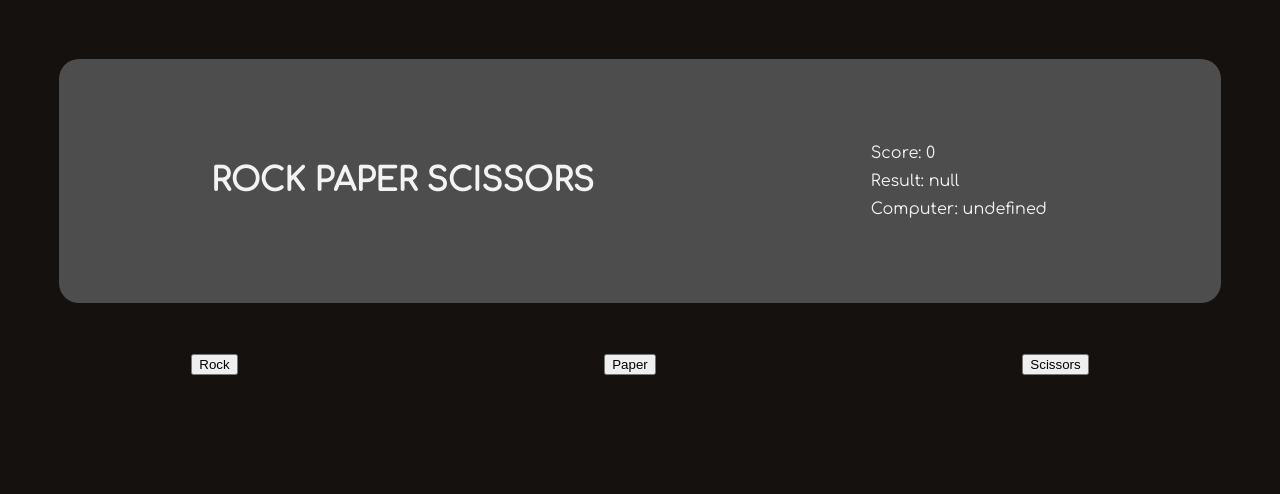
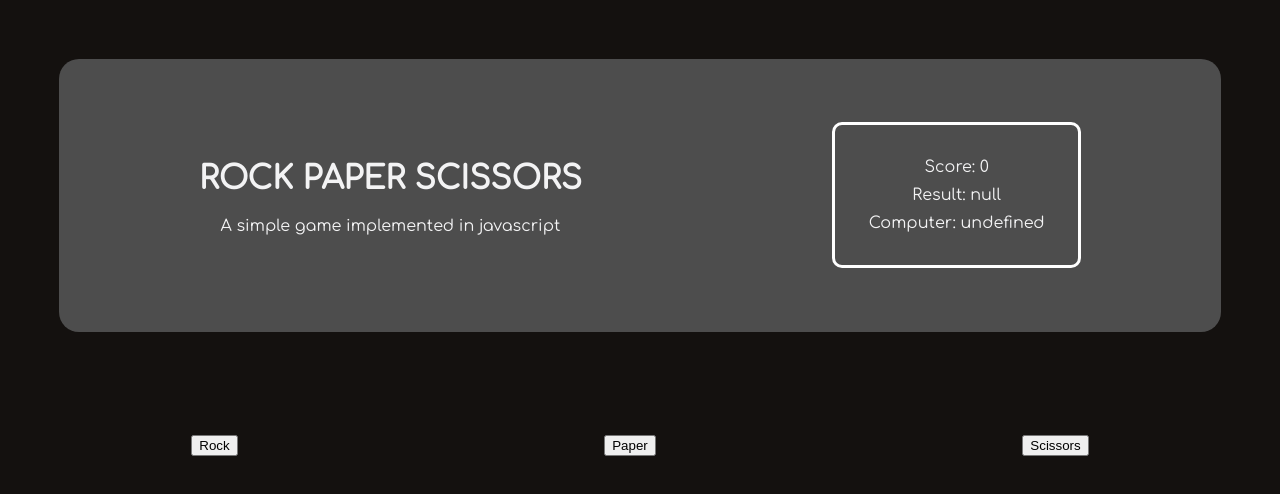
Before and after one commit to kushagra-xo/rps, a plain HTML site: page index.html in a window 1280 px wide. Drawn offline with Linux system fonts and the light colour scheme.

Commit message:
minor styling changes

```diff
--- a/css/main.css
+++ b/css/main.css
@@ -4,25 +4,32 @@ body{
 	display: flex;
 	flex-flow: column;
 	background: #14110F;
+	font-family: sans;
 }
 
 header{
 	display: flex;
+	flex-flow: row wrap;
+	gap: 20px;
 	justify-content: space-around;
 	align-items: center;
-	font-family: comfortaa;
+	font-family: comfortaa,sans;
 	color: #F3F3F4;
 	background: #4d4d4d;
 	border-radius: 20px;
 	padding: 5% 2%;
 	margin: 4%;
+	margin-bottom: 8%;
+	text-align: center;
 }
 
 .info{
 	display: flex;
 	flex-flow: column;
 	gap: 10px;
-	padding: 2%;
+	padding: 3%;
+	border: solid white;
+	border-radius: 10px;
 }
 
 .gameOptions{
--- a/index.html
+++ b/index.html
@@ -8,7 +8,10 @@
 	</head>
 	<body>
 		<header>
-			<h1>ROCK PAPER SCISSORS</h1>
+			<div class="header">
+				<h1>ROCK PAPER SCISSORS</h1>
+				<p>A simple game implemented in <span id="js">javascript</span></p>
+			</div>
 			<div class="info">
 				<div id="score"></div>
 				<div id="result"></div>
--- a/scripts/rockPaperScissorsGame.js
+++ b/scripts/rockPaperScissorsGame.js
@@ -1,5 +1,4 @@
 const selectionOptions = ["ROCK", "PAPER", "SCISSORS"]
-
 const rock = document.getElementById('rock')
 const paper = document.getElementById('paper')
 const scissors = document.getElementById('scissors')
```
